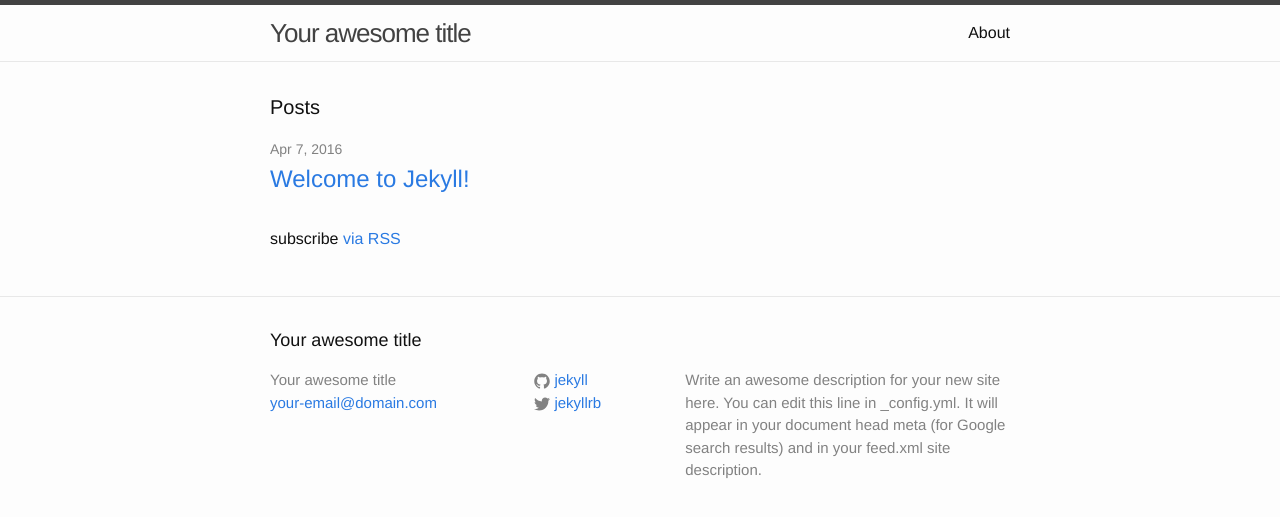
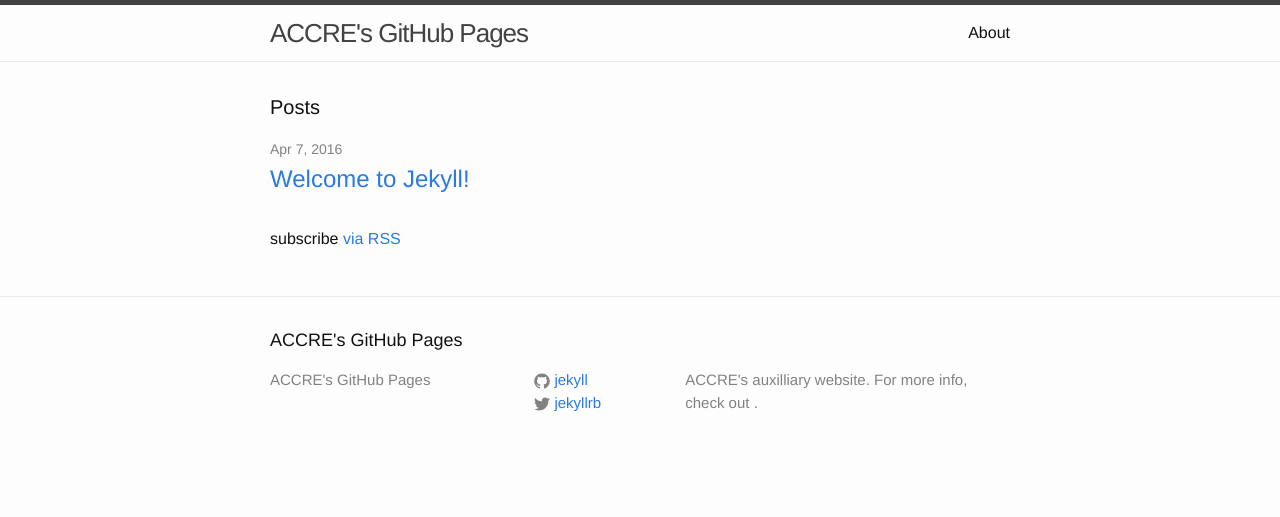
Before and after one commit to accre/accre.github.io, a Jekyll site: the page built from index.html, in a window 1280 px wide. Shown: the top 517 px of the page. Built offline with Jekyll 4.4.1, drawn with Linux system fonts in a browser that asks for light colours.

Commit message:
Fill out some relevant info

```diff
--- a/_config.yml
+++ b/_config.yml
@@ -6,12 +6,11 @@
 # 'jekyll serve'. If you change this file, please restart the server process.
 
 # Site settings
-title: Your awesome title
-email: your-email@domain.com
+title: ACCRE's GitHub Pages
+email:
 description: > # this means to ignore newlines until "baseurl:"
-  Write an awesome description for your new site here. You can edit this
-  line in _config.yml. It will appear in your document head meta (for
-  Google search results) and in your feed.xml site description.
+  ACCRE's auxilliary website. For more info, check out <www.accre.vanderbilt.edu>.
+
 baseurl: "" # the subpath of your site, e.g. /blog
 url: "http://yourdomain.com" # the base hostname & protocol for your site
 twitter_username: jekyllrb
```
